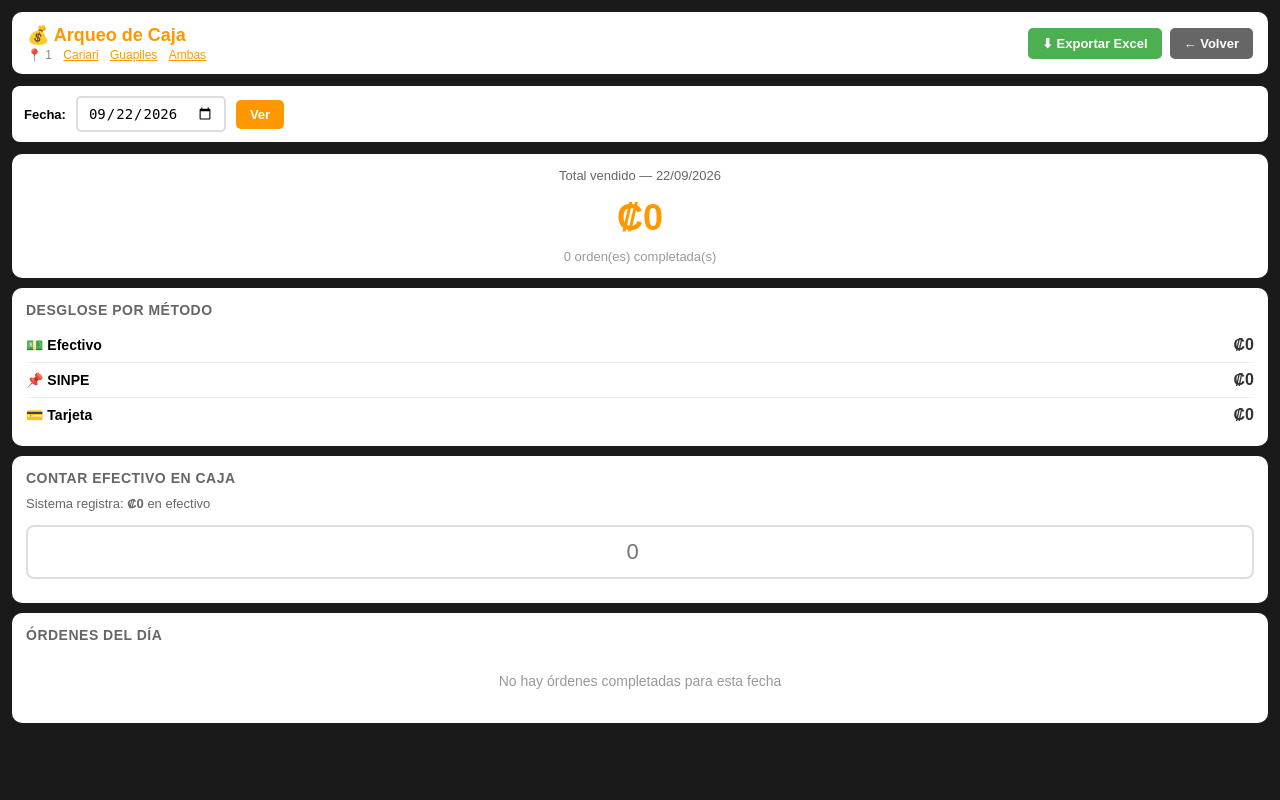
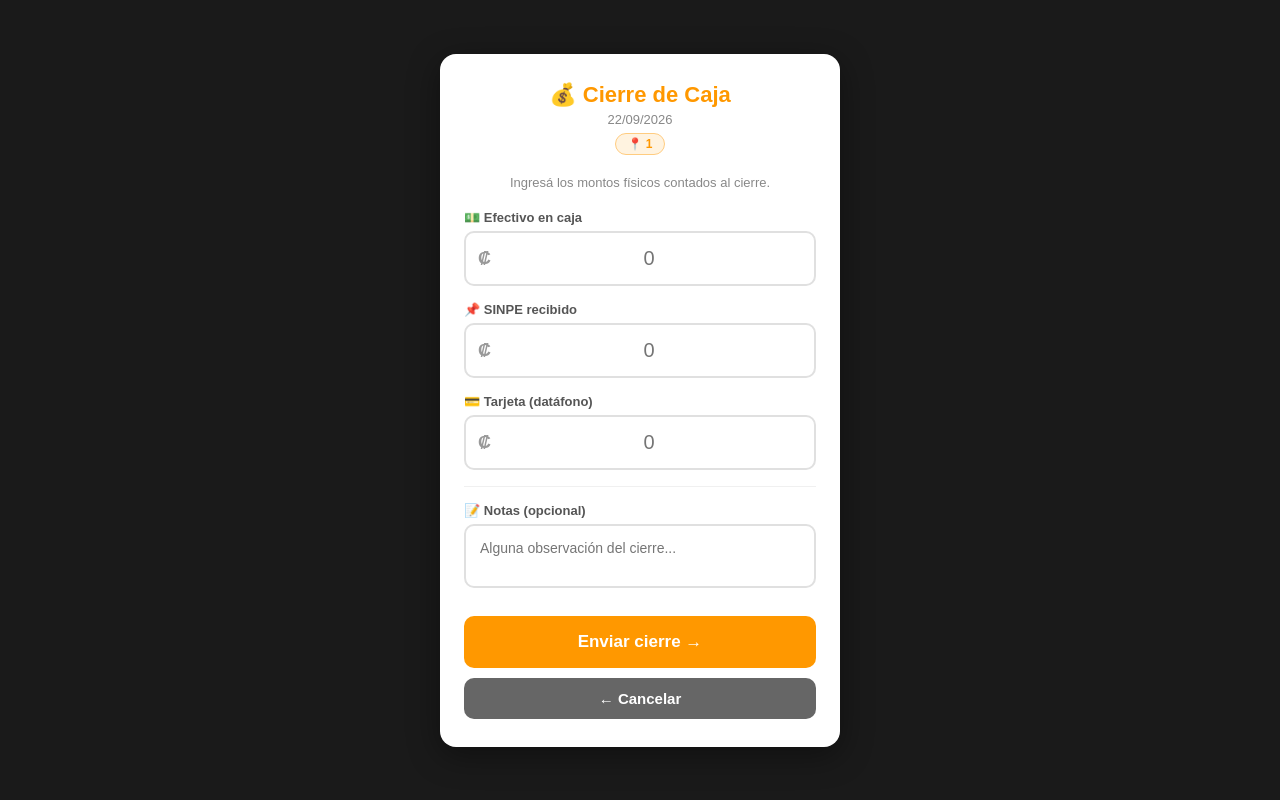
Before and after one commit to IngLarryRiveraDev/Pizza-Yaja, a PHP site: page /arqueo_caja.php in a window 1280 px wide. Run offline with PHP 8.4, Linux system fonts and the light colour scheme; the visitor is signed in with stand-in values (Sample User, id 1); data that the repository does not hold is empty.

Commit message:
feat: rediseno arqueo de caja - flujo de cierres con comparacion sistema vs fisico
- arqueo_caja.php: solo campos fisicos (efectivo/SINPE/tarjeta), sin ver totales del sistema, auto-crea tabla arqueos, bloquea reenvio del dia, redirige a logout al enviar
- ordenes_activas.php: boton Cierre va directo sin modal de contrasena
- erp/cierres.php: nueva pagina para admin, compara sistema vs fisico con diferencias coloreadas y KPIs del periodo
- erp/includes/sidebar.php: agrega link Cierres al nav

Co-Authored-By: Claude Sonnet 4.6 <noreply@anthropic.com>

```diff
--- a/arqueo_caja.php
+++ b/arqueo_caja.php
@@ -6,290 +6,233 @@ if(!isset($_SESSION['usuario_id'])) {
     header('Location: index.php'); exit;
 }
 
-$es_admin = isset($_SESSION['rol']) && $_SESSION['rol'] === 'admin';
+require_once 'config.php';
 
-if(!$es_admin) {
-    require_once 'config.php';
-    $pass = $_POST['arqueo_pass'] ?? '';
-    $autorizado = false;
-    if(!empty($pass)) {
+$usuario_id = $_SESSION['usuario_id'];
+$sucursal   = $_SESSION['sucursal'] ?? 'cariari';
+$fecha_hoy  = date('Y-m-d');
+$error      = '';
+$enviado    = false;
+
+// Auto-crear tabla si no existe
 try {
-            $c = getConnection();
-            $s = $c->query("SELECT contrasena FROM usuarios WHERE rol = 'admin' LIMIT 1");
-            $a = $s->fetch(PDO::FETCH_ASSOC);
-            if($a && password_verify($pass, $a['contrasena'])) $autorizado = true;
+    $conn = getConnection();
+    $conn->exec("
+        CREATE TABLE IF NOT EXISTS arqueos (
+            id               INT AUTO_INCREMENT PRIMARY KEY,
+            usuario_id       INT NOT NULL,
+            sucursal         VARCHAR(20) NOT NULL DEFAULT 'cariari',
+            fecha_cierre     DATE NOT NULL,
+            fisico_efectivo  DECIMAL(10,2) NOT NULL DEFAULT 0,
+            fisico_sinpe     DECIMAL(10,2) NOT NULL DEFAULT 0,
+            fisico_tarjeta   DECIMAL(10,2) NOT NULL DEFAULT 0,
+            sistema_efectivo DECIMAL(10,2) NOT NULL DEFAULT 0,
+            sistema_sinpe    DECIMAL(10,2) NOT NULL DEFAULT 0,
+            sistema_tarjeta  DECIMAL(10,2) NOT NULL DEFAULT 0,
+            notas            TEXT,
+            created_at       DATETIME DEFAULT CURRENT_TIMESTAMP,
+            UNIQUE KEY uk_usuario_fecha (usuario_id, fecha_cierre)
+        )
+    ");
 } catch(PDOException $e) {}
+
+// Verificar si ya envió arqueo hoy
+try {
+    $chk = $conn->prepare("SELECT id FROM arqueos WHERE usuario_id = ? AND fecha_cierre = ?");
+    $chk->execute([$usuario_id, $fecha_hoy]);
+    if($chk->fetch()) {
+        $error = 'ya_enviado';
     }
-    if(!$autorizado) {
-        header('Location: ordenes_activas.php'); exit;
+} catch(PDOException $e) {}
+
+// Procesar envío
+if($_SERVER['REQUEST_METHOD'] === 'POST' && !$error) {
+    $fisico_efectivo = (float)str_replace(',', '.', $_POST['efectivo'] ?? 0);
+    $fisico_sinpe    = (float)str_replace(',', '.', $_POST['sinpe']    ?? 0);
+    $fisico_tarjeta  = (float)str_replace(',', '.', $_POST['tarjeta']  ?? 0);
+    $notas           = trim($_POST['notas'] ?? '');
+
+    try {
+        // Capturar totales del sistema server-side
+        $stmt = $conn->prepare("
+            SELECT p.metodo_pago, COALESCE(SUM(p.monto_aplicado), 0) AS total
+            FROM pagos p
+            JOIN ordenes o ON p.orden_id = o.id
+            WHERE o.estado = 'completado'
+              AND DATE(o.fecha_creacion) = ?
+              AND o.sucursal = ?
+            GROUP BY p.metodo_pago
+        ");
+        $stmt->execute([$fecha_hoy, $sucursal]);
+        $sys = ['efectivo'=>0,'sinpe'=>0,'tarjeta'=>0];
+        foreach($stmt->fetchAll(PDO::FETCH_ASSOC) as $r) $sys[$r['metodo_pago']] = (float)$r['total'];
+
+        $ins = $conn->prepare("
+            INSERT INTO arqueos
+                (usuario_id, sucursal, fecha_cierre,
+                 fisico_efectivo, fisico_sinpe, fisico_tarjeta,
+                 sistema_efectivo, sistema_sinpe, sistema_tarjeta, notas)
+            VALUES (?,?,?,?,?,?,?,?,?,?)
+        ");
+        $ins->execute([
+            $usuario_id, $sucursal, $fecha_hoy,
+            $fisico_efectivo, $fisico_sinpe, $fisico_tarjeta,
+            $sys['efectivo'], $sys['sinpe'], $sys['tarjeta'],
+            $notas
+        ]);
+        $enviado = true;
+    } catch(PDOException $e) {
+        if($e->getCode() == 23000) {
+            $error = 'ya_enviado';
+        } else {
+            $error = 'Error al guardar: ' . $e->getMessage();
+        }
     }
 }
 
-// Sucursal: camarero ve la suya, admin puede filtrar
-$suc_sesion = $_SESSION['sucursal'] ?? 'cariari';
-if($es_admin) {
-    if(isset($_GET['suc']) && in_array($_GET['suc'], ['cariari','guapiles','ambas'])) {
-        $_SESSION['erp_sucursal'] = $_GET['suc'];
-    }
-    $suc_filtro = $_SESSION['erp_sucursal'] ?? 'ambas';
-} else {
-    $suc_filtro = $suc_sesion;
-}
-$suc_labels = ['cariari'=>'Cariari','guapiles'=>'Guapiles','ambas'=>'Ambas'];
-$SUC = $suc_filtro !== 'ambas' ? "AND o.sucursal = '{$suc_filtro}'" : '';
-
-require_once 'config.php';
-
-try {
-    $conn = getConnection();
-
-    $fecha = $_GET['fecha'] ?? date('Y-m-d');
-
-    // Totales por método de pago
-    $stmt = $conn->prepare("
-        SELECT p.metodo_pago, COALESCE(SUM(p.monto_aplicado), 0) as total
-        FROM pagos p
-        JOIN ordenes o ON p.orden_id = o.id
-        WHERE o.estado = 'completado' AND DATE(o.fecha_creacion) = ? {$SUC}
-        GROUP BY p.metodo_pago
-    ");
-    $stmt->execute([$fecha]);
-    $pagos_raw = $stmt->fetchAll(PDO::FETCH_ASSOC);
-    $pagos = ['efectivo' => 0, 'sinpe' => 0, 'tarjeta' => 0];
-    foreach($pagos_raw as $p) $pagos[$p['metodo_pago']] = (float)$p['total'];
-
-    $total_dia = array_sum($pagos);
-
-    // Órdenes del día
-    $stmt = $conn->prepare("
-        SELECT o.numero_orden, o.nombre_cliente, o.total, o.fecha_creacion,
-               (SELECT GROUP_CONCAT(producto_nombre SEPARATOR ', ') FROM detalle_orden WHERE orden_id = o.id) as productos
-        FROM ordenes o
-        WHERE o.estado = 'completado' AND DATE(o.fecha_creacion) = ? {$SUC}
-        ORDER BY o.fecha_creacion ASC
-    ");
-    $stmt->execute([$fecha]);
-    $ordenes_dia = $stmt->fetchAll(PDO::FETCH_ASSOC);
-
-} catch(PDOException $e) {
-    die("Error: " . $e->getMessage());
-}
+$suc_nombre = ['cariari'=>'Cariari','guapiles'=>'Guapiles'][$sucursal] ?? ucfirst($sucursal);
 ?>
 <!DOCTYPE html>
 <html lang="es">
 <head>
     <meta charset="UTF-8">
     <meta name="viewport" content="width=device-width, initial-scale=1.0">
-    <title>Arqueo de Caja - Pizza Yaja</title>
+    <title>Cierre de Caja - Pizza Yaja</title>
     <style>
-        * { margin: 0; padding: 0; box-sizing: border-box; }
-        body { font-family: Arial, sans-serif; background: #1a1a1a; padding: 12px; }
+        * { margin:0; padding:0; box-sizing:border-box; }
+        body { font-family: Arial, sans-serif; background:#1a1a1a; min-height:100vh; display:flex; align-items:center; justify-content:center; padding:16px; }
 
-        .header {
-            background: white; padding: 12px 15px; border-radius: 10px;
-            margin-bottom: 12px; display: flex; justify-content: space-between; align-items: center;
+        .card {
+            background:white; border-radius:16px; padding:28px 24px;
+            width:100%; max-width:400px; box-shadow:0 8px 32px rgba(0,0,0,.4);
         }
-        .header h1 { color: #ff9800; font-size: 18px; }
-        .back-btn {
-            background: #666; color: white; padding: 8px 14px;
-            border-radius: 5px; text-decoration: none; font-size: 13px; font-weight: bold;
+        .logo { text-align:center; margin-bottom:20px; }
+        .logo h1 { color:#ff9800; font-size:22px; }
+        .logo .sub { color:#888; font-size:13px; margin-top:4px; }
+        .sucursal-badge {
+            display:inline-block; background:#fff3e0; color:#ff9800;
+            border:1px solid #ffcc80; border-radius:20px;
+            padding:3px 12px; font-size:12px; font-weight:bold; margin-top:6px;
         }
 
-        .filtro-fecha {
-            background: white; border-radius: 8px; padding: 10px 12px;
-            margin-bottom: 12px; display: flex; align-items: center; gap: 10px; flex-wrap: wrap;
+        .field { margin-bottom:16px; }
+        .field label { display:block; font-size:13px; font-weight:bold; color:#555; margin-bottom:6px; }
+        .field input, .field textarea {
+            width:100%; padding:14px; border:2px solid #e0e0e0; border-radius:10px;
+            font-size:20px; text-align:center; font-family:Arial;
+            transition:border-color .2s;
         }
-        .filtro-fecha label { font-size: 13px; font-weight: bold; }
-        .filtro-fecha input {
-            padding: 7px 10px; border: 2px solid #ddd; border-radius: 5px; font-size: 14px;
+        .field input:focus, .field textarea:focus { border-color:#ff9800; outline:none; }
+        .field textarea { font-size:14px; text-align:left; resize:none; }
+
+        .prefix { position:relative; }
+        .prefix span {
+            position:absolute; left:14px; top:50%; transform:translateY(-50%);
+            font-size:18px; color:#999; font-weight:bold; pointer-events:none;
         }
-        .btn-filtrar {
-            padding: 7px 14px; background: #ff9800; color: white;
-            border: none; border-radius: 5px; font-size: 13px; font-weight: bold; cursor: pointer;
+        .prefix input { padding-left:32px; }
+        input[type=number]::-webkit-inner-spin-button,
+        input[type=number]::-webkit-outer-spin-button { -webkit-appearance:none; margin:0; }
+        input[type=number] { -moz-appearance:textfield; }
+
+        .btn-enviar {
+            width:100%; padding:16px; background:#ff9800; color:white;
+            border:none; border-radius:10px; font-size:17px; font-weight:bold;
+            cursor:pointer; margin-top:8px; transition:background .2s;
+        }
+        .btn-enviar:hover { background:#e68900; }
+
+        .divider { border:none; border-top:1px solid #f0f0f0; margin:16px 0; }
+
+        /* Estados */
+        .estado-ok { text-align:center; }
+        .estado-ok .icon { font-size:64px; margin-bottom:12px; }
+        .estado-ok h2 { color:#4caf50; font-size:20px; margin-bottom:8px; }
+        .estado-ok p { color:#666; font-size:14px; margin-bottom:20px; }
+        .btn-salir {
+            display:block; width:100%; padding:14px; background:#c62828; color:white;
+            border:none; border-radius:10px; font-size:16px; font-weight:bold;
+            cursor:pointer; text-decoration:none; text-align:center;
         }
 
-        /* TOTALES */
-        .card {
-            background: white; border-radius: 10px; padding: 14px; margin-bottom: 10px;
+        .alerta {
+            background:#fff3e0; border:2px solid #ff9800; border-radius:10px;
+            padding:16px; text-align:center; margin-bottom:16px;
         }
-        .card-titulo {
-            font-size: 14px; font-weight: bold; color: #666; margin-bottom: 10px;
-            text-transform: uppercase; letter-spacing: 0.5px;
+        .alerta .icon { font-size:36px; margin-bottom:8px; }
+        .alerta p { color:#555; font-size:14px; }
+        .btn-volver {
+            display:block; width:100%; padding:12px; background:#666; color:white;
+            border:none; border-radius:10px; font-size:15px; font-weight:bold;
+            cursor:pointer; text-decoration:none; text-align:center; margin-top:12px;
         }
-
-        .total-grande {
-            font-size: 36px; font-weight: bold; color: #ff9800; text-align: center; padding: 10px 0;
-        }
-        .total-label { font-size: 13px; color: #666; text-align: center; margin-bottom: 4px; }
-
-        .pago-row {
-            display: flex; justify-content: space-between; align-items: center;
-            padding: 8px 0; border-bottom: 1px solid #f0f0f0;
-        }
-        .pago-row:last-child { border-bottom: none; }
-        .pago-nombre { font-size: 14px; font-weight: bold; }
-        .pago-monto { font-size: 16px; font-weight: bold; color: #333; }
-
-        /* ARQUEO */
-        .arqueo-card {
-            background: white; border-radius: 10px; padding: 14px; margin-bottom: 10px;
-        }
-        .input-efectivo {
-            width: 100%; padding: 12px; border: 2px solid #ddd; border-radius: 8px;
-            font-size: 22px; text-align: center; margin: 10px 0;
-        }
-        .input-efectivo:focus { border-color: #ff9800; outline: none; }
-
-        .diferencia-box {
-            padding: 14px; border-radius: 8px; text-align: center; margin-top: 10px;
-        }
-        .diferencia-box.sobrante { background: #e8f5e9; border: 2px solid #4caf50; }
-        .diferencia-box.faltante { background: #ffebee; border: 2px solid #f44336; }
-        .diferencia-box.exacto   { background: #e3f2fd; border: 2px solid #2196f3; }
-        .diferencia-valor { font-size: 26px; font-weight: bold; }
-        .sobrante .diferencia-valor { color: #4caf50; }
-        .faltante .diferencia-valor { color: #f44336; }
-        .exacto   .diferencia-valor { color: #2196f3; }
-        .diferencia-label { font-size: 13px; color: #555; margin-top: 4px; }
-
-        /* LISTA ÓRDENES */
-        .orden-row {
-            display: flex; justify-content: space-between; align-items: flex-start;
-            padding: 8px 0; border-bottom: 1px solid #f0f0f0; gap: 8px;
-        }
-        .orden-row:last-child { border-bottom: none; }
-        .ord-num { font-weight: bold; color: #ff9800; font-size: 13px; white-space: nowrap; }
-        .ord-productos { font-size: 11px; color: #666; margin-top: 2px; }
-        .ord-hora { font-size: 11px; color: #999; white-space: nowrap; }
-        .ord-total { font-weight: bold; font-size: 14px; white-space: nowrap; }
-
-        .sin-ordenes { text-align: center; color: #999; padding: 20px; font-size: 14px; }
     </style>
 </head>
 <body>
+<div class="card">
+    <div class="logo">
+        <h1>💰 Cierre de Caja</h1>
+        <div class="sub"><?php echo date('d/m/Y'); ?></div>
+        <span class="sucursal-badge">📍 <?php echo $suc_nombre; ?></span>
+    </div>
 
-<div class="header">
-    <div>
-        <h1>💰 Arqueo de Caja</h1>
-        <div style="font-size:12px;color:#888;margin-top:2px;">
-            📍 <?php echo $suc_labels[$suc_filtro] ?? $suc_filtro; ?>
-            <?php if($es_admin): ?>
-                <?php foreach(['cariari','guapiles','ambas'] as $s): ?>
-                    <?php if($s !== $suc_filtro): ?>
-                        <a href="?fecha=<?= $fecha ?>&suc=<?= $s ?>" style="color:#ff9800;margin-left:8px;"><?= $suc_labels[$s] ?></a>
-                    <?php endif; ?>
-                <?php endforeach; ?>
-            <?php endif; ?>
+    <?php if($enviado): ?>
+        <div class="estado-ok">
+            <div class="icon">✅</div>
+            <h2>Cierre enviado</h2>
+            <p>Los datos fueron enviados a la administración correctamente.</p>
+            <a href="logout.php" class="btn-salir">Cerrar sesión</a>
         </div>
+
+    <?php elseif($error === 'ya_enviado'): ?>
+        <div class="alerta">
+            <div class="icon">⚠️</div>
+            <p><strong>Ya enviaste el cierre de hoy.</strong><br>Si hay un error, contactá a la administración.</p>
         </div>
-    <div style="display:flex;gap:8px;align-items:center">
-        <a href="exportar_arqueo.php?fecha=<?php echo htmlspecialchars($fecha); ?>&suc=<?= $suc_filtro ?>" class="back-btn" style="background:#4caf50">⬇ Exportar Excel</a>
-        <a href="<?php echo $es_admin ? 'erp/index.php' : 'menu.php'; ?>" class="back-btn">← Volver</a>
+        <a href="ordenes_activas.php" class="btn-volver">← Volver</a>
+
+    <?php else: ?>
+        <p style="color:#888;font-size:13px;text-align:center;margin-bottom:20px;">
+            Ingresá los montos físicos contados al cierre.
+        </p>
+
+        <form method="POST">
+            <div class="field">
+                <label>💵 Efectivo en caja</label>
+                <div class="prefix">
+                    <span>₡</span>
+                    <input type="number" name="efectivo" min="0" step="1" placeholder="0" inputmode="numeric" required>
                 </div>
             </div>
 
-<!-- Filtro de fecha -->
-<form method="GET" action="">
-    <div class="filtro-fecha">
-        <label>Fecha:</label>
-        <input type="date" name="fecha" value="<?php echo htmlspecialchars($fecha); ?>">
-        <button type="submit" class="btn-filtrar">Ver</button>
-    </div>
-</form>
-
-<!-- Total del día -->
-<div class="card">
-    <div class="total-label">Total vendido — <?php echo date('d/m/Y', strtotime($fecha)); ?></div>
-    <div class="total-grande">₡<?php echo number_format($total_dia, 0); ?></div>
-    <div style="text-align:center; color:#999; font-size:13px;"><?php echo count($ordenes_dia); ?> orden(es) completada(s)</div>
-</div>
-
-<!-- Desglose por método de pago -->
-<div class="card">
-    <div class="card-titulo">Desglose por método</div>
-    <div class="pago-row">
-        <div class="pago-nombre">💵 Efectivo</div>
-        <div class="pago-monto">₡<?php echo number_format($pagos['efectivo'], 0); ?></div>
-    </div>
-    <div class="pago-row">
-        <div class="pago-nombre">📌 SINPE</div>
-        <div class="pago-monto">₡<?php echo number_format($pagos['sinpe'], 0); ?></div>
-    </div>
-    <div class="pago-row">
-        <div class="pago-nombre">💳 Tarjeta</div>
-        <div class="pago-monto">₡<?php echo number_format($pagos['tarjeta'], 0); ?></div>
+            <div class="field">
+                <label>📌 SINPE recibido</label>
+                <div class="prefix">
+                    <span>₡</span>
+                    <input type="number" name="sinpe" min="0" step="1" placeholder="0" inputmode="numeric" required>
                 </div>
             </div>
 
-<!-- Conteo físico de efectivo -->
-<div class="arqueo-card">
-    <div class="card-titulo">Contar efectivo en caja</div>
-    <div style="font-size:13px; color:#666; margin-bottom:4px;">
-        Sistema registra: <strong>₡<?php echo number_format($pagos['efectivo'], 0); ?></strong> en efectivo
-    </div>
-    <input type="number" class="input-efectivo" id="efectivo_fisico"
-           placeholder="0" inputmode="numeric"
-           oninput="calcularDiferencia()">
-
-    <div id="diferencia_box" style="display:none;" class="diferencia-box">
-        <div class="diferencia-valor" id="diferencia_valor"></div>
-        <div class="diferencia-label" id="diferencia_label"></div>
+            <div class="field">
+                <label>💳 Tarjeta (datáfono)</label>
+                <div class="prefix">
+                    <span>₡</span>
+                    <input type="number" name="tarjeta" min="0" step="1" placeholder="0" inputmode="numeric" required>
                 </div>
             </div>
 
-<!-- Lista de órdenes del día -->
-<div class="card">
-    <div class="card-titulo">Órdenes del día</div>
-    <?php if(empty($ordenes_dia)): ?>
-        <div class="sin-ordenes">No hay órdenes completadas para esta fecha</div>
-    <?php else: ?>
-        <?php foreach($ordenes_dia as $o): ?>
-            <div class="orden-row">
-                <div style="flex:1; min-width:0;">
-                    <div class="ord-num">
-                        #<?php echo $o['numero_orden']; ?>
-                        <?php if($o['nombre_cliente'] && !in_array($o['nombre_cliente'], ['Sin asignar', 'Orden Automática'])): ?>
-                            — <?php echo htmlspecialchars($o['nombre_cliente']); ?>
+            <hr class="divider">
+
+            <div class="field">
+                <label>📝 Notas (opcional)</label>
+                <textarea name="notas" rows="2" placeholder="Alguna observación del cierre..."></textarea>
+            </div>
+
+            <button type="submit" class="btn-enviar">Enviar cierre →</button>
+        </form>
+
+        <a href="ordenes_activas.php" class="btn-volver" style="margin-top:10px;">← Cancelar</a>
     <?php endif; ?>
 </div>
-                    <div class="ord-productos"><?php echo htmlspecialchars($o['productos'] ?? ''); ?></div>
-                </div>
-                <div style="text-align:right;">
-                    <div class="ord-total">₡<?php echo number_format($o['total'], 0); ?></div>
-                    <div class="ord-hora"><?php echo date('H:i', strtotime($o['fecha_creacion'])); ?></div>
-                </div>
-            </div>
-        <?php endforeach; ?>
-    <?php endif; ?>
-</div>
-
-<script>
-const efectivoSistema = <?php echo $pagos['efectivo']; ?>;
-
-function calcularDiferencia() {
-    const fisico = parseFloat(document.getElementById('efectivo_fisico').value) || 0;
-    const diff = fisico - efectivoSistema;
-    const box = document.getElementById('diferencia_box');
-    const valor = document.getElementById('diferencia_valor');
-    const label = document.getElementById('diferencia_label');
-
-    box.style.display = 'block';
-    box.className = 'diferencia-box';
-
-    if(diff > 0) {
-        box.classList.add('sobrante');
-        valor.textContent = '+₡' + diff.toLocaleString('es-CR');
-        label.textContent = 'Sobrante en caja';
-    } else if(diff < 0) {
-        box.classList.add('faltante');
-        valor.textContent = '−₡' + Math.abs(diff).toLocaleString('es-CR');
-        label.textContent = 'Faltante en caja';
-    } else {
-        box.classList.add('exacto');
-        valor.textContent = '✓ Exacto';
-        label.textContent = 'El efectivo cuadra perfectamente';
-    }
-}
-</script>
 </body>
 </html>
--- a/erp/includes/sidebar.php
+++ b/erp/includes/sidebar.php
@@ -237,6 +237,7 @@ function sucUrl($s) {
     <div class="erp-nav-sec">Operaciones</div>
     <?= navItem('ventas.php',     '📈', 'Ventas',      $currentPage) ?>
     <?= navItem('historial.php',  '📋', 'Historial',   $currentPage) ?>
+    <?= navItem('cierres.php',    '💰', 'Cierres',     $currentPage) ?>
     <?= navItem('inventario.php', '📦', 'Inventario',  $currentPage) ?>
     <?= navItem('gastos.php',     '💸', 'Gastos',      $currentPage) ?>
 
```
Also changed, not shown: erp/cierres.php (added, +243 -0 lines), ordenes_activas.php (+1 -47 lines), web/index.html (+18 -8 lines). Lines whose indentation alone changed are shown as unchanged.
